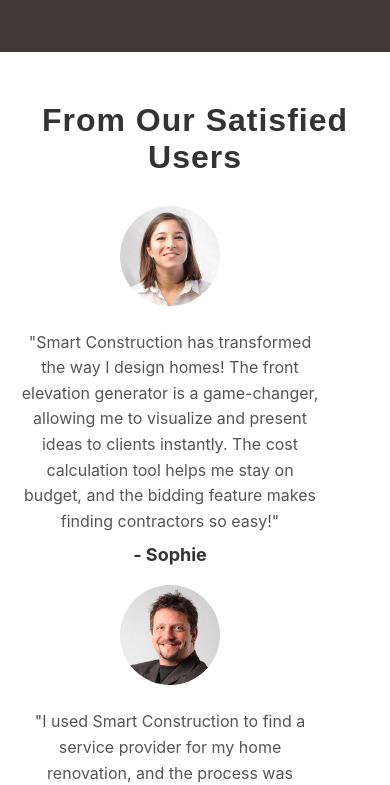
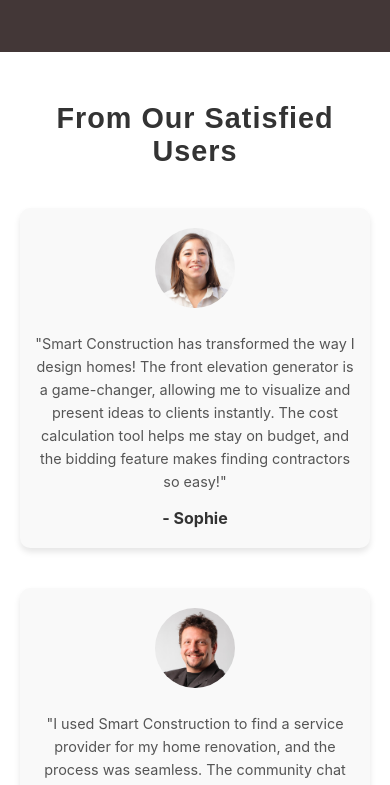
Before and after one commit to MirAllahyar/Innovative-AI-Solutions-for-Smart-Construction, a React (Create React App) app: page / in a window 390 px wide. Shown: the part 4574-5359 px from the top of the page. Built offline with nearby package versions, Linux system fonts and the light colour scheme.

Commit message:
Update SatisfiedUser.css

```diff
--- a/src/components/SatisfiedUser/SatisfiedUser.css
+++ b/src/components/SatisfiedUser/SatisfiedUser.css
@@ -1,3 +1,5 @@
+/* SatisfiedUser.css */
+
 .satisfied-users {
   background-color: #fff;
   padding: 50px 20px;
@@ -6,21 +8,25 @@
 }
 
 .satisfied-users h2 {
-    font-size: 32px;
-    margin-bottom: 30px;
+  font-size: 2.5rem;
+  margin-bottom: 40px;
   font-family: 'Arial', sans-serif;
   letter-spacing: 1px;
 }
 
 .testimonial-grid {
-    display: flex;
-    justify-content: center;
+  display: grid;
+  grid-template-columns: repeat(auto-fit, minmax(280px, 1fr));
   gap: 40px;
+  max-width: 1200px;
+  margin: 0 auto;
 }
 
 .testimonial-card {
-    max-width: 300px;
-    text-align: center;
+  background-color: #f9f9f9;
+  padding: 20px 15px;
+  border-radius: 10px;
+  box-shadow: 0 4px 6px rgba(0, 0, 0, 0.1);
 }
 
 .testimonial-card img {
@@ -32,23 +38,48 @@
 }
 
 .testimonial-card p {
-    font-size: 16px;
+  font-size: 1rem;
   line-height: 1.6;
   color: #555;
-    margin-bottom: 10px;
+  margin-bottom: 15px;
 }
 
 .testimonial-card h4 {
-    font-size: 18px;
+  font-size: 1.2rem;
   color: #333;
   font-weight: bold;
-    margin-top: 5px;
 }
 
-  /* Responsive */
+/* Responsive Styles */
 @media (max-width: 768px) {
-    .testimonial-grid {
-      flex-direction: column;
-      gap: 20px;
+  .satisfied-users h2 {
+    font-size: 2rem;
+  }
+
+  .testimonial-card p {
+    font-size: 0.95rem;
+  }
+
+  .testimonial-card h4 {
+    font-size: 1.1rem;
   }
 }
+
+@media (max-width: 576px) {
+  .satisfied-users h2 {
+    font-size: 1.8rem;
+  }
+
+  .testimonial-card img {
+    width: 80px;
+    height: 80px;
+  }
+
+  .testimonial-card p {
+    font-size: 0.9rem;
+  }
+
+  .testimonial-card h4 {
+    font-size: 1rem;
+  }
+}
```
Lines whose indentation alone changed are shown as unchanged.
